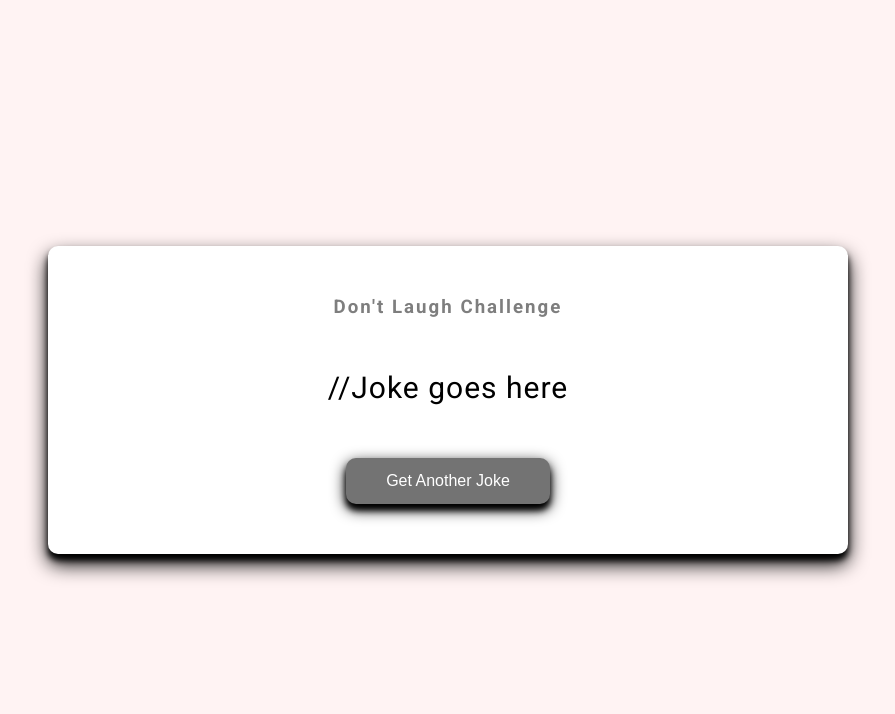
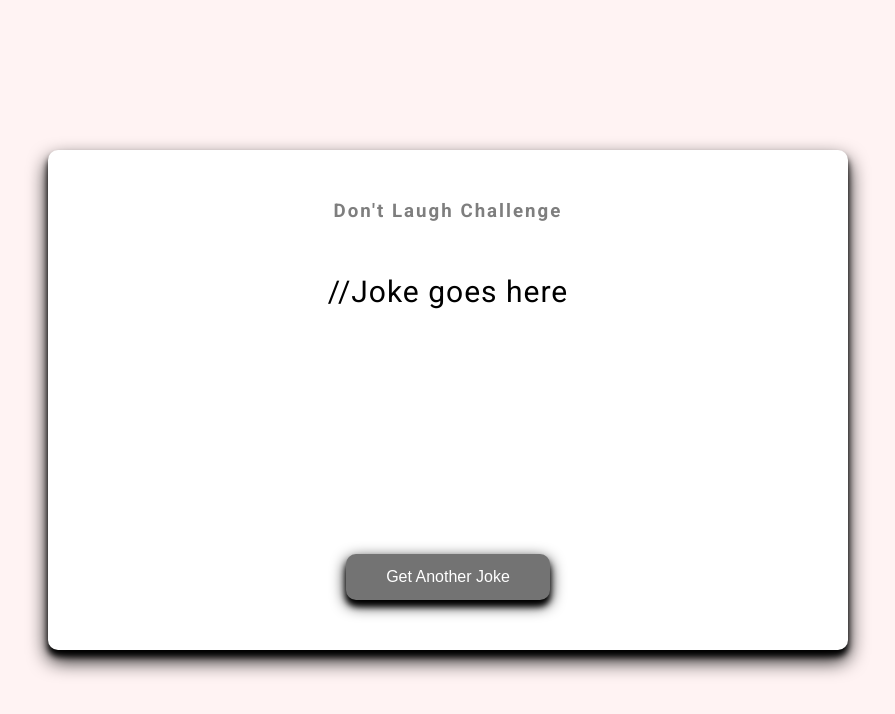
Before and after one commit to vitorjaguat/dad-jokes, a plain HTML site: page index.html in a window 1280 px wide. Shown: the whole page, without its empty margins (192-1087 px from the left). Drawn offline with Linux system fonts and the light colour scheme; no server answers.

```diff
--- a/style.css
+++ b/style.css
@@ -25,6 +25,10 @@ body {
     text-align: center;
     max-width: 100%;
     width: 800px;
+    height: 500px;
+    display: flex;
+    flex-direction: column;
+    justify-content: center;
 }
 
 h3 {
@@ -50,6 +54,10 @@ h3 {
     padding: 14px 40px;
     font-size: 16px;
     cursor: pointer;
+    max-width: 300px;
+    margin-top: auto;
+    align-self: center;
+    /* align-self: flex-end; */
 }
 
 .btn:active {
```
